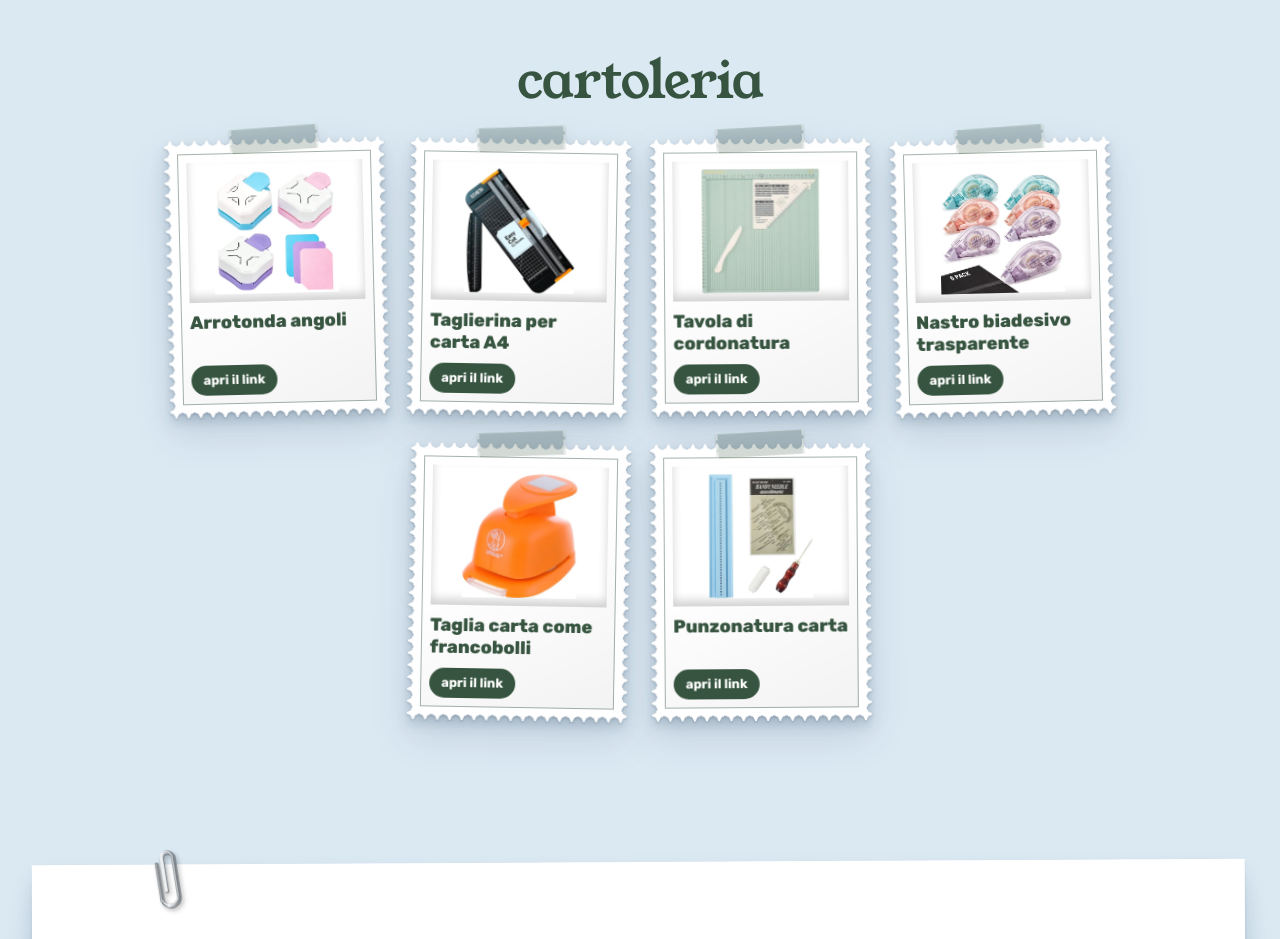
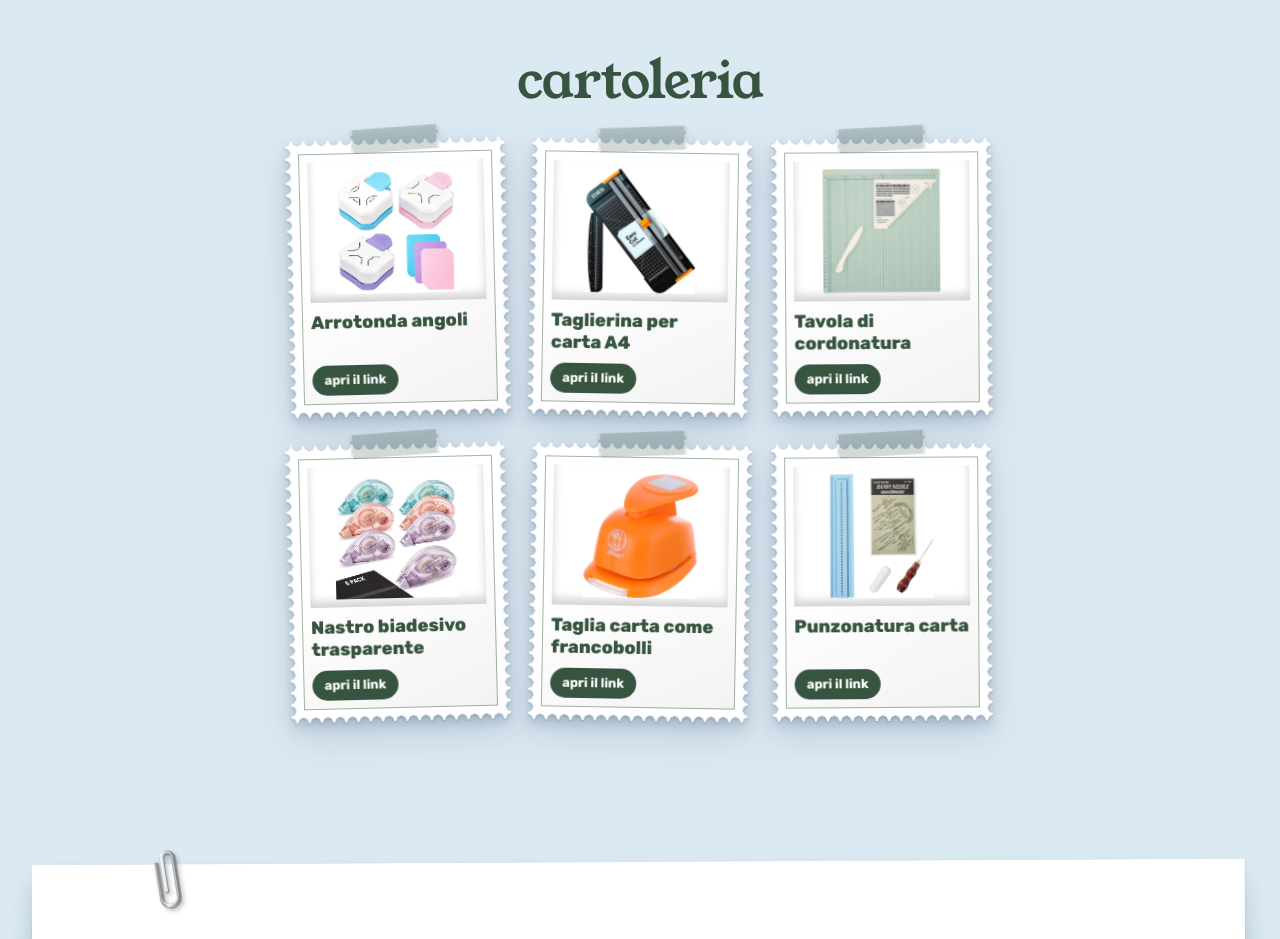
Before and after one commit to personalbibig/wishlist2026, a plain HTML site: page index.html in a window 1280 px wide. Shown: the part 2460-3399 px from the top of the page. Drawn offline with Linux system fonts and the light colour scheme.

Commit message:
cartoleria su 3 colonne

```diff
--- a/index.html
+++ b/index.html
@@ -390,6 +390,7 @@ section.sheet{padding-block:clamp(72px,9vw,140px)!important}
 section.sheet::before{inset:clamp(26px,3vw,44px) clamp(10px,2.6vw,36px)!important}
 section.sheet::after{top:calc(clamp(26px,3vw,44px) - 22px)!important}
 #indice{padding-bottom:clamp(64px,8vw,120px)!important}
+.grid:has(> .st:nth-child(6):last-child){max-width:760px;margin-inline:auto}
 </style>
 </head>
 <body>
```
